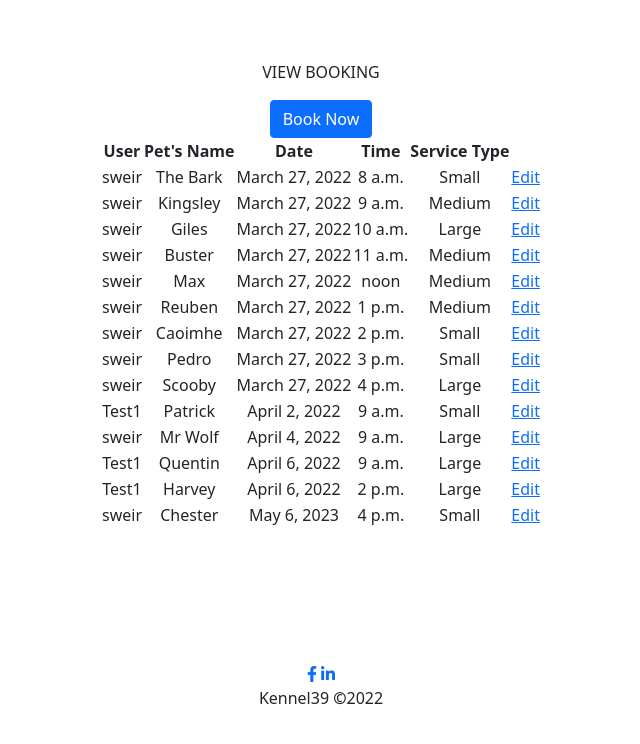
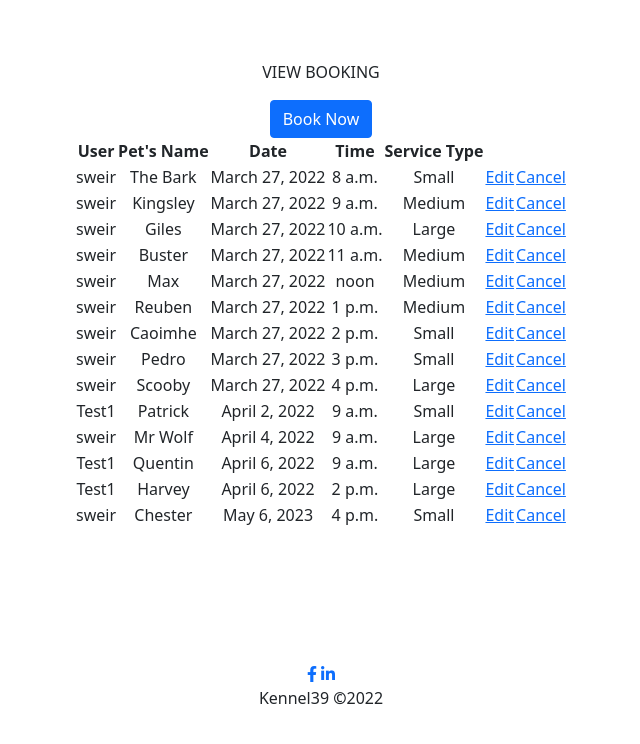
Before and after one commit to StevenWeir038/Kennel39, a Django app: page /bookings/ in a window 1280 px wide. Shown: the part 56-800 px from the top of the page, without its empty margins (319-959 px from the left). Run offline with Django 3.2, Linux system fonts and the light colour scheme; data comes from the database, SQL or seed files in the repository.

Commit message:
Make cancel btn in view_booking temp, wire up urls

```diff
--- a/bookings/templates/bookings/view_booking.html
+++ b/bookings/templates/bookings/view_booking.html
@@ -26,6 +26,10 @@
                     <td>
                         <a href="edit_booking/{{ booking.id }}">Edit</a>
                     </td>
+                    <!--apply an cancel button to each row-->
+                    <td>
+                        <a href="cancel_booking/{{ booking.id }}">Cancel</a>
+                    </td>
                 </tr>
             {% empty %}
                 <tr>
--- a/bookings/urls.py
+++ b/bookings/urls.py
@@ -6,4 +6,5 @@ urlpatterns = [
     path('', views.view_booking, name='view_booking'),
     path('create_booking/', views.create_booking, name='create_booking'),
     path('edit_booking/<int:booking_id>/', views.edit_booking, name='edit_booking'),
+    path('cancel_booking/<int:booking_id>/', views.cancel_booking, name='cancel_booking'),
 ]
```
